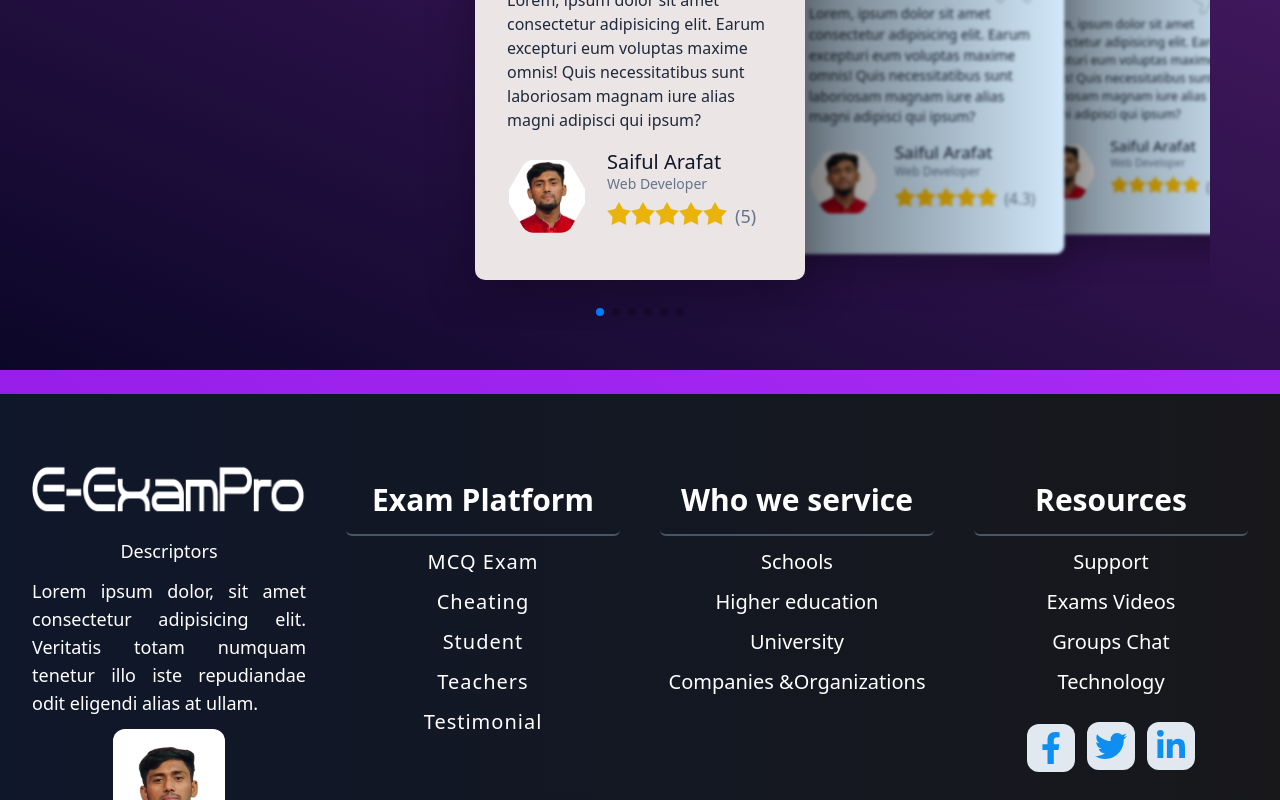
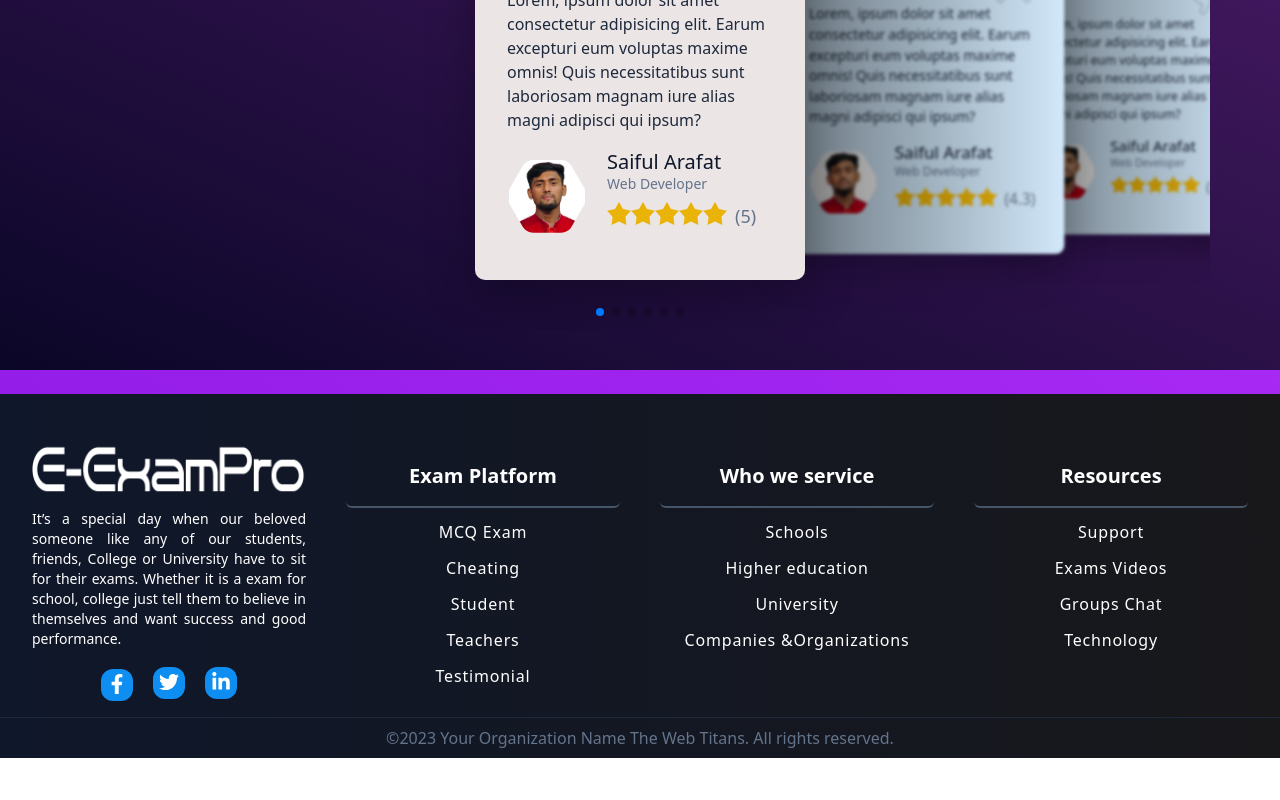
Before and after one commit to hasiburrahmanakash79/E-examPro, a React (Vite) app: page / in a window 1280 px wide. Shown: the part 2000-2800 px from the top of the page. After the commit the page ends 2758 px from the top, so only its background shows below. Built offline with nearby package versions, Linux system fonts and the light colour scheme.

Commit message:
footer section is a modify

```diff
--- a/src/Shared/Footer/Footer.jsx
+++ b/src/Shared/Footer/Footer.jsx
@@ -1,34 +1,28 @@
 import React from 'react';
 import { Link } from 'react-router-dom';
 import logo from "../../assets/logo.png"
-// import Wave from 'react-wavify';
 import { FaFacebookF, FaLinkedinIn, FaTwitter } from "react-icons/fa";
-import ceo from "../../assets/user_img.png"
 const Footer = () => {
     return (
-        <div className='relative mt-6'>
-            {/* <Wave className='h-24 absolute -top-8 ' mask="url(#mask)" fill="url(#gradient)" >
-                <defs>
-                    <linearGradient id="gradient" gradientTransform="rotate(90)">
-                        <stop offset="10%" stopColor="#1277b0" />
-                        <stop offset="90%" stopColor="#fff" />
-                    </linearGradient>
-                    <mask id="mask">
-                        <rect x="0" y="0" width="2000" height="200" fill="url(#gradient)" />
-                    </mask>
-                </defs>
-            </Wave> */}
-            <div className='px-8 grid md:grid-cols-4 sm:grid-cols-2 grid-cols-1 gap-10 space-y-6 bg-slate-100 py-16 bg-gradient-to-r from-slate-900 to-zinc-900'>
-                <div className=' text-center text-white space-y-3'>
+        <div className='relative mt-6 bg-gradient-to-r from-slate-900 to-zinc-900 pt-11'>
+            <div className='px-8 grid md:grid-cols-4 sm:grid-cols-2 grid-cols-1 gap-10 space-y-6  border-b border-slate-800 pb-4'>
+                <div className=' text-center text-white space-y-1'>
                     <img src={logo} alt="" className='md:w-auto w-3/4 mx-auto' />
-                    <p className='text-lg '>Descriptors</p>
-                    <p className='text-lg text-justify'>Lorem ipsum dolor, sit amet consectetur adipisicing elit. Veritatis totam numquam tenetur illo iste repudiandae odit eligendi alias at ullam.</p>
-                    <div className='w-28 h-28 mx-auto rounded-xl object-cover'>
-                        <img src={ceo} alt="" className='rounded-xl' />
+                    <p className='text-sm text-justify'>It’s a special day when our beloved someone like any of our students, friends, College or University have to sit for their exams. Whether it is a exam for school, college just tell them to believe in themselves and want success and good performance.</p>
+                    <div className='md:flex items-center justify-center gap-5 text-center space-y-3'>
+                        <p className='footer_social_icon md:mt-4'>
+                            <FaFacebookF className='w-5 h-5 mx-auto md:pt-0 translate-y-1/4' />
+                        </p>
+                        <p className='footer_social_icon'>
+                            <FaTwitter className='w-5 h-5 mx-auto md:pt-0 translate-y-1/4' />
+                        </p>
+                        <p className='footer_social_icon'>
+                            <FaLinkedinIn className='w-5 h-5 mx-auto md:pt-0 translate-y-1/4' />
+                        </p>
                     </div>
                 </div>
                 <div className='text-center text-white space-y-3' >
-                    <h2 className='text-3xl font-sans font-semibold pb-4 border-b-2 border-slate-600 rounded-md md:mt-0 mt-6'>Exam Platform</h2>
+                    <h2 className='text-xl font-sans font-semibold pb-4 border-b-2 border-slate-600 rounded-md md:mt-0 mt-6'>Exam Platform</h2>
                     <p className='footer_exam'>MCQ Exam</p>
                     <p className='footer_exam'>Cheating</p>
                     <p className='footer_exam'>Student</p>
@@ -36,7 +30,7 @@ const Footer = () => {
                     <p className='footer_exam'>Testimonial</p>
                 </div>
                 <div className='text-center text-white space-y-3'>
-                    <h2 className='text-3xl font-sans font-semibold  pb-4 border-b-2 border-slate-600 rounded-md'>Who we service</h2>
+                    <h2 className='text-xl font-sans font-semibold  pb-4 border-b-2 border-slate-600 rounded-md'>Who we service</h2>
                     <div>
                         <Link to='' className='footer_res'>Schools</Link>
                     </div>
@@ -51,7 +45,7 @@ const Footer = () => {
                     </div>
                 </div>
                 <div className='text-center text-white space-y-3'>
-                    <h2 className='text-3xl font-sans font-semibold  pb-4 border-b-2 border-slate-600 rounded-md'>Resources</h2>
+                    <h2 className='text-xl font-sans font-semibold  pb-4 border-b-2 border-slate-600 rounded-md'>Resources</h2>
                     <div className=''>
                         <Link to='' className='footer_res '>Support</Link><br />
                     </div>
@@ -64,19 +58,9 @@ const Footer = () => {
                     <div>
                         <Link to='' className='footer_res'>Technology</Link>
                     </div>
-                    <div className='md:flex items-center justify-center gap-3 md:mt-5 mt-3 text-center space-y-3'>
-                        <p className='footer_social_icon md:mt-4'>
-                            <FaFacebookF className='w-8 h-8 mx-auto md:pt-0 translate-y-1/4' />
-                        </p>
-                        <p className='footer_social_icon'>
-                            <FaTwitter className='w-8 h-8 mx-auto md:pt-0 translate-y-1/4' />
-                        </p>
-                        <p className='footer_social_icon'>
-                            <FaLinkedinIn className='w-8 h-8 mx-auto md:pt-0 translate-y-1/4' />
-                        </p>
-                    </div>
                 </div>
             </div>
+                <p className='text-center text-slate-500 py-2'>©2023 Your Organization Name The Web Titans. All rights reserved.</p>
         </div>
     );
 };
--- a/src/index.css
+++ b/src/index.css
@@ -4,14 +4,14 @@
 
 
 .footer_exam{
-    @apply text-xl font-medium cursor-pointer hover:text-orange-500 tracking-wider
+    @apply font-medium cursor-pointer hover:text-orange-500 tracking-wider
 }
 .footer_ser{
-    @apply text-xl font-medium hover:underline hover:text-orange-600 transition-all duration-200
+    @apply font-medium hover:underline hover:text-orange-600 transition-all duration-200 tracking-wider
 }
 .footer_res{
-    @apply text-xl font-medium hover:text-orange-600 transition-all duration-200
+    @apply font-medium hover:text-orange-600 transition-all duration-200 tracking-wider
 }
 .footer_social_icon{
-    @apply w-12 h-12 md:mx-0 mx-auto rounded-xl bg-slate-200 hover:bg-orange-500 hover:text-white text-[#0E8EF1] transition duration-200
+    @apply w-8 h-8 md:mx-0 mx-auto rounded-xl bg-[#0E8EF1] hover:bg-white hover:text-[#0E8EF1] transition duration-200
 }
```
